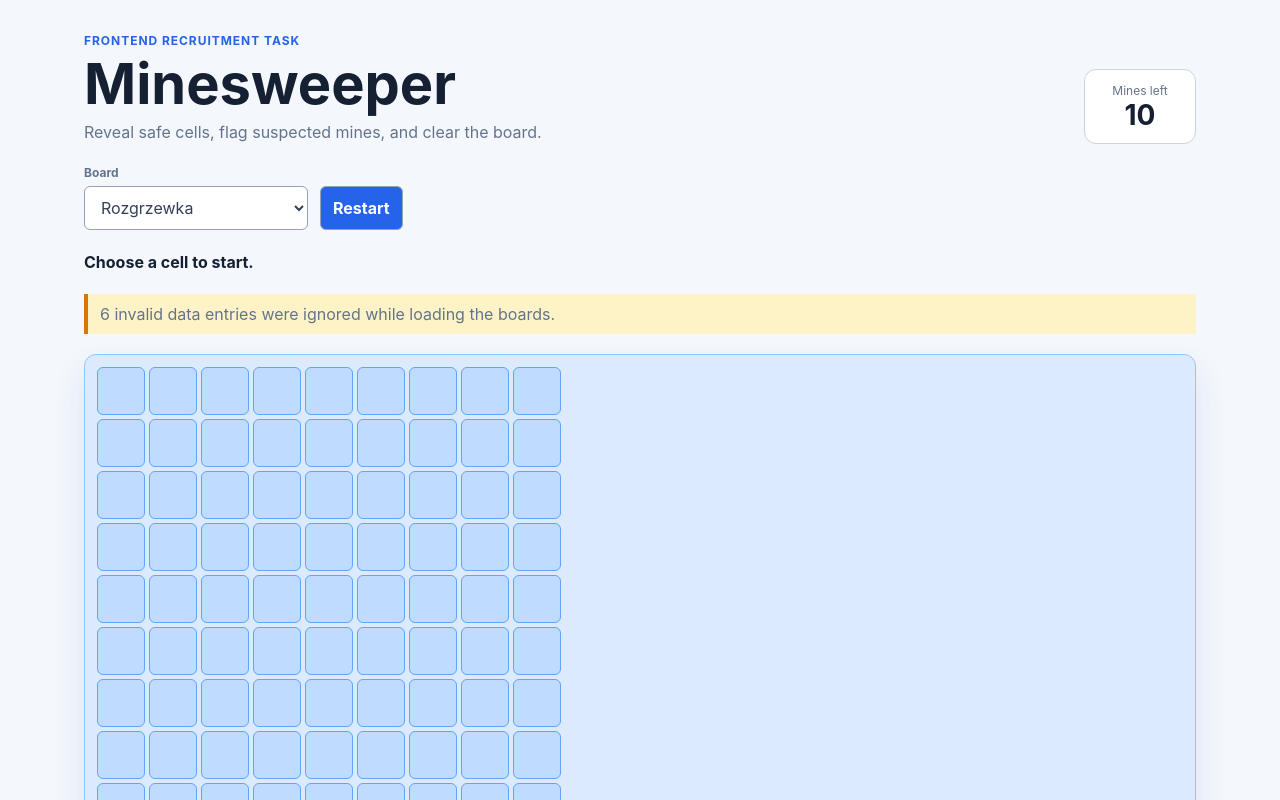
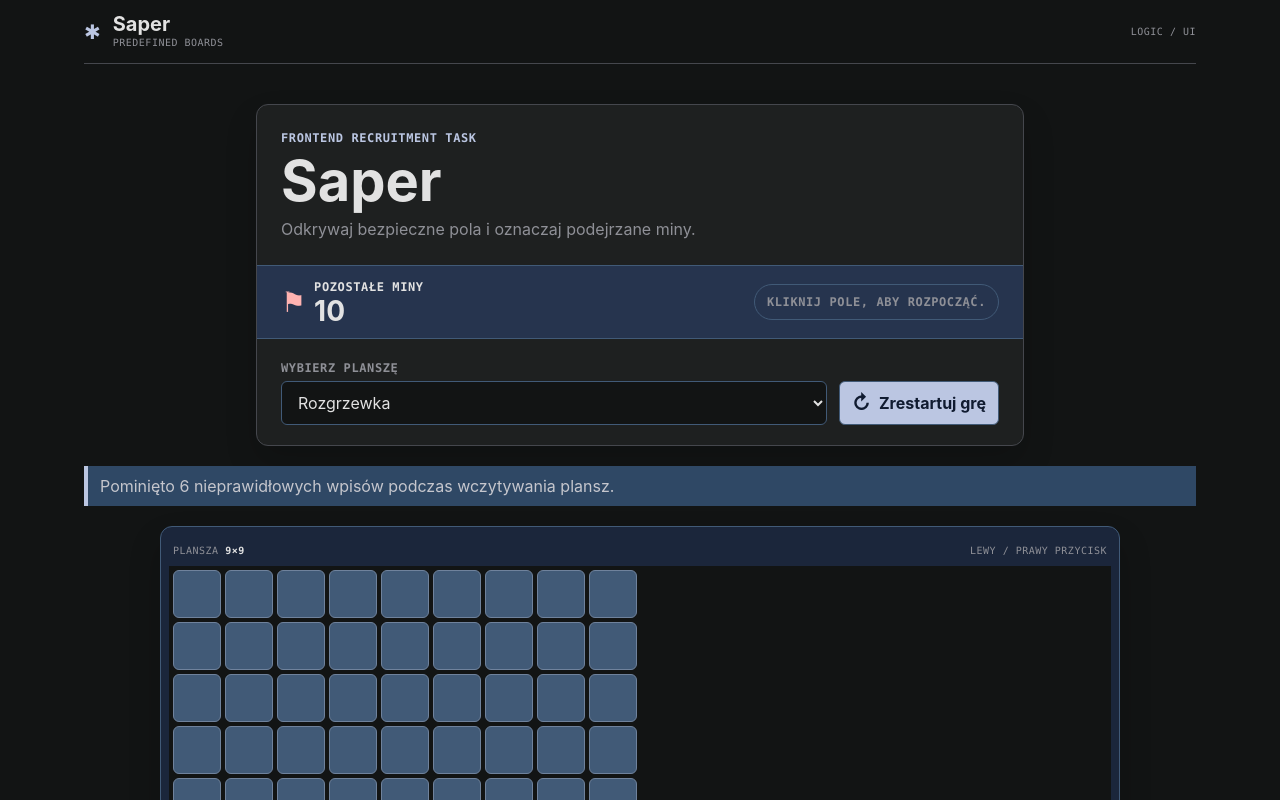
Before and after one commit to KosteckHD/Interia_zadanie_rekrutacyjne, a React (Vite) app: page / in a window 1280 px wide. Shown: the top 800 px of the page. Built offline with nearby package versions, Linux system fonts and the light colour scheme.

Commit message:
style: adapt Stitch visual direction

```diff
--- a/src/components/Board/Board.scss
+++ b/src/components/Board/Board.scss
@@ -3,14 +3,57 @@
   border: var(--border-width) solid var(--color-board-border);
   border-radius: var(--radius-medium);
   box-shadow: var(--shadow-board);
+  margin: var(--space-zero) auto;
+  max-width: var(--size-board-max);
+  overflow: hidden;
+  padding: var(--space-2);
+  width: 100%;
+}
+
+.board__header {
+  align-items: center;
+  color: var(--color-text-muted);
+  display: flex;
+  font-family: var(--font-family-mono);
+  font-size: var(--font-size-caption);
+  justify-content: space-between;
+  letter-spacing: var(--letter-spacing-mono);
+  padding: var(--space-2) var(--space-1);
+}
+
+.board__header strong {
+  color: var(--color-heading);
+}
+
+.board__scroll {
   max-width: 100%;
-  overflow: auto;
-  padding: var(--space-3);
+  overflow-x: auto;
+  padding-bottom: var(--space-2);
 }
 
 .board__grid {
+  background: var(--color-background);
   display: grid;
   gap: var(--space-1);
   grid-template-columns: repeat(var(--board-columns), var(--size-cell));
   min-width: max-content;
+  padding: var(--space-1);
 }
+
+.board__scroll::-webkit-scrollbar {
+  height: var(--space-2);
+}
+
+.board__scroll::-webkit-scrollbar-track {
+  background: var(--color-surface-low);
+  border-radius: var(--radius-small);
+}
+
+.board__scroll::-webkit-scrollbar-thumb {
+  background: var(--color-surface-border);
+  border-radius: var(--radius-small);
+}
+
+.board__scroll::-webkit-scrollbar-thumb:hover {
+  background: var(--color-text-muted);
+}
--- a/src/components/Board/Board.tsx
+++ b/src/components/Board/Board.tsx
@@ -13,7 +13,12 @@ export function Board({ board, onReveal, onToggleFlag }: BoardProps) {
   const boardStyle = { '--board-columns': board.width } as CSSProperties
 
   return (
-    <section aria-label="Minesweeper board" className="board">
+    <section aria-label="Plansza sapera" className="board">
+      <div className="board__header">
+        <span>PLANSZA <strong>{board.width}&times;{board.height}</strong></span>
+        <span>LEWY / PRAWY PRZYCISK</span>
+      </div>
+      <div className="board__scroll">
         <div className="board__grid" style={boardStyle}>
           {board.cells.map((cell, index) => (
             <Cell
@@ -26,6 +31,7 @@ export function Board({ board, onReveal, onToggleFlag }: BoardProps) {
             />
           ))}
         </div>
+      </div>
     </section>
   )
 }
--- a/src/components/Cell/Cell.scss
+++ b/src/components/Cell/Cell.scss
@@ -13,13 +13,14 @@
   justify-content: center;
   min-width: var(--size-cell-min);
   padding: var(--space-zero);
-  transition: background-color var(--transition-fast), border-color var(--transition-fast);
+  transition: background-color var(--transition-fast), border-color var(--transition-fast), transform var(--transition-fast);
   user-select: none;
   width: var(--size-cell);
 }
 
 .board__cell:hover {
   background: var(--color-cell-hover);
+  transform: translateY(calc(var(--space-zero) - var(--border-width)));
 }
 
 .board__cell:focus-visible {
@@ -35,6 +36,7 @@
 
 .board__cell--revealed:hover {
   background: var(--color-cell-revealed);
+  transform: none;
 }
 
 .board__cell--flagged {
--- a/src/components/Cell/Cell.tsx
+++ b/src/components/Cell/Cell.tsx
@@ -12,27 +12,29 @@ type CellProps = {
 
 function getCellLabel(cell: CellModel, gameState: Board['state']): string {
   if (cell.flagged) {
-    return 'Flagged cell'
+    return 'Oflagowane pole'
   }
 
   if (cell.mine && (cell.revealed || gameState === 'lost')) {
-    return 'Mine'
+    return 'Mina'
   }
 
   if (!cell.revealed) {
-    return 'Hidden cell'
+    return 'Zakryte pole'
   }
 
-  return cell.adjacent > 0 ? `Revealed cell with ${cell.adjacent} adjacent mines` : 'Empty revealed cell'
+  return cell.adjacent > 0
+    ? `Odkryte pole z ${cell.adjacent} sąsiednimi minami`
+    : 'Puste odkryte pole'
 }
 
 function getCellContent(cell: CellModel, gameState: Board['state']): string {
   if (cell.flagged) {
-    return '⚑'
+    return String.fromCodePoint(9873)
   }
 
   if (cell.mine && (cell.revealed || gameState === 'lost')) {
-    return '✹'
+    return String.fromCodePoint(10033)
   }
 
   return cell.revealed && cell.adjacent > 0 ? String(cell.adjacent) : ''
--- a/src/components/Game/Game.scss
+++ b/src/components/Game/Game.scss
@@ -5,23 +5,77 @@
   margin: var(--space-zero) auto;
   max-width: var(--size-content-max);
   min-height: var(--size-viewport-min);
-  padding: var(--space-8) var(--space-5);
+  padding: var(--space-zero) var(--space-5) var(--space-8);
+}
+
+.game__topbar {
+  align-items: center;
+  border-bottom: var(--border-width) solid var(--color-surface-border);
+  display: flex;
+  height: var(--size-topbar-height);
+  justify-content: space-between;
+}
+
+.game__brand {
+  align-items: center;
+  display: flex;
+  gap: var(--space-3);
+}
+
+.game__brand-mark {
+  color: var(--color-accent);
+  font-size: var(--font-size-brand);
+  line-height: var(--line-height-tight);
+}
+
+.game__brand-name,
+.game__brand-caption {
+  margin: var(--space-zero);
+}
+
+.game__brand-name {
+  color: var(--color-heading);
+  font-size: var(--font-size-brand);
+  font-weight: var(--font-weight-bold);
+  line-height: var(--line-height-tight);
+}
+
+.game__brand-caption,
+.game__brand-meta,
+.game__eyebrow,
+.game__counter-label,
+.game__footer {
+  font-family: var(--font-family-mono);
+  letter-spacing: var(--letter-spacing-mono);
+  text-transform: uppercase;
+}
+
+.game__brand-caption,
+.game__brand-meta {
+  color: var(--color-text-muted);
+  font-size: var(--font-size-caption);
+}
+
+.game__panel {
+  background: var(--color-surface);
+  border: var(--border-width) solid var(--color-panel-border);
+  border-radius: var(--radius-medium);
+  box-shadow: var(--shadow-panel);
+  margin: var(--space-5) auto var(--space-zero);
+  max-width: var(--size-panel-max);
+  overflow: hidden;
+  width: 100%;
 }
 
 .game__header {
-  align-items: end;
-  display: flex;
-  gap: var(--space-5);
-  justify-content: space-between;
+  padding: var(--space-6);
 }
 
 .game__eyebrow {
   color: var(--color-accent);
   font-size: var(--font-size-label);
   font-weight: var(--font-weight-bold);
-  letter-spacing: var(--letter-spacing-wide);
   margin: var(--space-zero);
-  text-transform: uppercase;
 }
 
 .game__title {
@@ -36,44 +90,81 @@
   margin: var(--space-zero);
 }
 
+.game__telemetry {
+  align-items: center;
+  background: var(--color-telemetry-background);
+  border-bottom: var(--border-width) solid var(--color-telemetry-border);
+  border-top: var(--border-width) solid var(--color-telemetry-border);
+  display: flex;
+  gap: var(--space-4);
+  justify-content: space-between;
+  padding: var(--space-3) var(--space-6);
+}
+
 .game__counter {
   align-items: center;
-  background: var(--color-counter-background);
-  border: var(--border-width) solid var(--color-counter-border);
-  border-radius: var(--radius-medium);
   display: flex;
-  flex-direction: column;
+  gap: var(--space-2);
   min-width: var(--size-counter-width);
-  padding: var(--space-3);
+}
+
+.game__counter-icon {
+  color: var(--color-status-lost);
+  font-size: var(--font-size-counter);
+  line-height: var(--line-height-tight);
 }
 
 .game__counter-label {
-  color: var(--color-text-muted);
+  color: var(--color-heading);
+  display: block;
   font-size: var(--font-size-label);
+  font-weight: var(--font-weight-bold);
 }
 
 .game__counter-value {
   color: var(--color-heading);
+  display: block;
   font-size: var(--font-size-counter);
   line-height: var(--line-height-tight);
 }
 
-.game__status,
+.game__status {
+  border: var(--border-width) solid var(--color-telemetry-border);
+  border-radius: var(--radius-pill);
+  color: var(--color-status-idle);
+  font-family: var(--font-family-mono);
+  font-size: var(--font-size-label);
+  font-weight: var(--font-weight-bold);
+  letter-spacing: var(--letter-spacing-mono);
+  margin: var(--space-zero);
+  max-width: 55%;
+  padding: var(--space-2) var(--space-3);
+  text-align: center;
+  text-transform: uppercase;
+}
+
+.game__status--playing {
+  color: var(--color-status-playing);
+}
+
+.game__status--won {
+  color: var(--color-status-won);
+}
+
+.game__status--lost {
+  color: var(--color-status-lost);
+}
+
 .game__notice,
 .game__empty,
 .game__footer {
   margin: var(--space-zero);
 }
 
-.game__status {
-  color: var(--color-heading);
-  font-weight: var(--font-weight-bold);
-}
-
 .game__notice {
   background: var(--color-notice-background);
   border-left: var(--notice-border-width) solid var(--color-notice-border);
-  color: var(--color-text-muted);
+  color: var(--color-text);
   padding: var(--space-2) var(--space-3);
 }
 
@@ -94,4 +185,5 @@
 .game__footer {
   color: var(--color-text-muted);
   font-size: var(--font-size-small);
+  text-align: center;
 }
--- a/src/components/Game/Game.tsx
+++ b/src/components/Game/Game.tsx
@@ -13,26 +13,34 @@ type GameProps = {
 
 function getStatusLabel(board: BoardModel | null, isLoading: boolean, loadError: string | null): string {
   if (loadError) {
-    return loadError
+    return 'Nie udało się wczytać plansz.'
   }
 
   if (isLoading) {
-    return 'Loading board data...'
+    return 'Wczytywanie plansz...'
   }
 
   if (!board) {
-    return 'No playable board is available.'
+    return 'Brak dostępnej planszy.'
   }
 
   if (board.state === 'won') {
-    return 'You won!'
+    return 'Wygrana!'
   }
 
   if (board.state === 'lost') {
-    return 'Game over. Mines are shown.'
+    return 'Przegrana — miny zostały odkryte.'
   }
 
-  return board.state === 'idle' ? 'Choose a cell to start.' : 'Game in progress.'
+  return board.state === 'idle' ? 'Kliknij pole, aby rozpocząć.' : 'Gra w toku.'
+}
+
+function getStatusModifier(board: BoardModel | null): string {
+  if (!board) {
+    return 'idle'
+  }
+
+  return board.state
 }
 
 export function Game({ levels, dataIssues, loadError, isLoading }: GameProps) {
@@ -73,17 +81,38 @@ export function Game({ levels, dataIssues, loadError, isLoading }: GameProps) {
 
   return (
     <main className="game">
+      <header className="game__topbar">
+        <div className="game__brand">
+          <span aria-hidden="true" className="game__brand-mark">&#10033;</span>
+          <div>
+            <p className="game__brand-name">Saper</p>
+            <p className="game__brand-caption">PREDEFINED BOARDS</p>
+          </div>
+        </div>
+        <span className="game__brand-meta">LOGIC / UI</span>
+      </header>
+
+      <section className="game__panel">
         <header className="game__header">
           <div>
             <p className="game__eyebrow">Frontend recruitment task</p>
-          <h1 className="game__title">Minesweeper</h1>
-          <p className="game__description">Reveal safe cells, flag suspected mines, and clear the board.</p>
+            <h1 className="game__title">Saper</h1>
+            <p className="game__description">Odkrywaj bezpieczne pola i oznaczaj podejrzane miny.</p>
           </div>
+        </header>
+
+        <div className="game__telemetry">
           <div className="game__counter" aria-live="polite">
-          <span className="game__counter-label">Mines left</span>
+            <span aria-hidden="true" className="game__counter-icon">&#9873;</span>
+            <div>
+              <span className="game__counter-label">POZOSTAŁE MINY</span>
               <strong className="game__counter-value">{remainingMines}</strong>
             </div>
-      </header>
+          </div>
+          <p aria-live="polite" className={`game__status game__status--${getStatusModifier(currentBoard)}`}>
+            {getStatusLabel(currentBoard, isLoading, loadError)}
+          </p>
+        </div>
 
         <GameControls
           levels={levels}
@@ -91,14 +120,11 @@ export function Game({ levels, dataIssues, loadError, isLoading }: GameProps) {
           onLevelChange={handleLevelChange}
           onRestart={handleRestart}
         />
-
-      <p aria-live="polite" className="game__status">
-        {getStatusLabel(currentBoard, isLoading, loadError)}
-      </p>
+      </section>
 
       {dataIssues.length > 0 ? (
         <p className="game__notice" role="status">
-          {dataIssues.length} invalid data entries were ignored while loading the boards.
+          Pominięto {dataIssues.length} nieprawidłowych wpisów podczas wczytywania plansz.
         </p>
       ) : null}
 
@@ -106,12 +132,12 @@ export function Game({ levels, dataIssues, loadError, isLoading }: GameProps) {
         <Board board={currentBoard} onReveal={handleReveal} onToggleFlag={handleToggleFlag} />
       ) : (
         <div className="game__empty">
-          Add <code>public/saper-plansze.json</code> to load the predefined boards.
+          Dodaj <code>public/saper-plansze.json</code>, aby wczytać plansze.
         </div>
       )}
 
       <footer className="game__footer">
-        Left click reveals a cell. Right click toggles a flag.
+        Lewy przycisk myszy odkrywa pole <span aria-hidden="true">·</span> prawy przycisk ustawia lub usuwa flagę
       </footer>
     </main>
   )
--- a/src/components/GameControls/GameControls.scss
+++ b/src/components/GameControls/GameControls.scss
@@ -3,18 +3,24 @@
   display: flex;
   flex-wrap: wrap;
   gap: var(--space-3);
+  justify-content: space-between;
+  padding: var(--space-5) var(--space-6);
 }
 
 .game-controls__field {
   display: flex;
+  flex: 1 1 var(--size-select-width);
   flex-direction: column;
   gap: var(--space-1);
+  min-width: 0;
 }
 
 .game-controls__label {
   color: var(--color-text-muted);
+  font-family: var(--font-family-mono);
   font-size: var(--font-size-label);
   font-weight: var(--font-weight-bold);
+  letter-spacing: var(--letter-spacing-mono);
 }
 
 .game-controls__select,
@@ -28,19 +34,30 @@
 
 .game-controls__select {
   background: var(--color-control-background);
-  color: var(--color-text);
-  min-width: var(--size-select-width);
+  color: var(--color-heading);
+  min-width: 0;
+  width: 100%;
 }
 
 .game-controls__restart {
+  align-items: center;
   background: var(--color-accent);
   color: var(--color-accent-text);
   cursor: pointer;
+  display: inline-flex;
   font-weight: var(--font-weight-bold);
+  gap: var(--space-2);
+  justify-content: center;
+  white-space: nowrap;
 }
 
 .game-controls__restart:hover {
   background: var(--color-accent-hover);
+}
+
+.game-controls__restart-mark {
+  font-size: var(--font-size-brand);
+  line-height: var(--line-height-tight);
 }
 
 .game-controls__select:focus-visible,
--- a/src/components/GameControls/GameControls.tsx
+++ b/src/components/GameControls/GameControls.tsx
@@ -22,14 +22,14 @@ export function GameControls({
   return (
     <div className="game-controls">
       <label className="game-controls__field">
-        <span className="game-controls__label">Board</span>
+        <span className="game-controls__label">WYBIERZ PLANSZĘ</span>
         <select
           className="game-controls__select"
           disabled={levels.length === 0}
           value={selectedLevelId}
           onChange={handleLevelChange}
         >
-          {levels.length === 0 ? <option value="">No boards available</option> : null}
+          {levels.length === 0 ? <option value="">Brak plansz</option> : null}
           {levels.map((level) => (
             <option key={level.id} value={level.id}>
               {level.name}
@@ -38,7 +38,8 @@ export function GameControls({
         </select>
       </label>
       <button className="game-controls__restart" type="button" onClick={onRestart}>
-        Restart
+        <span aria-hidden="true" className="game-controls__restart-mark">&#8635;</span>
+        Zrestartuj grę
       </button>
     </div>
   )
--- a/src/styles/_variables.scss
+++ b/src/styles/_variables.scss
@@ -1,72 +1,92 @@
 :root {
-  --color-background: #f4f7fb;
-  --color-heading: #162033;
-  --color-text: #334155;
-  --color-text-muted: #64748b;
-  --color-accent: #2563eb;
-  --color-accent-hover: #1d4ed8;
-  --color-accent-text: #ffffff;
-  --color-focus: #f59e0b;
-  --color-board-background: #dbeafe;
-  --color-board-border: #93c5fd;
-  --color-cell-hidden: #bfdbfe;
-  --color-cell-hover: #93c5fd;
-  --color-cell-revealed: #eff6ff;
-  --color-cell-revealed-border: #bfdbfe;
-  --color-cell-border: #60a5fa;
-  --color-cell-text: #1e3a8a;
-  --color-mine: #fecaca;
-  --color-mine-text: #991b1b;
-  --color-flag: #b91c1c;
-  --color-counter-background: #ffffff;
-  --color-counter-border: #cbd5e1;
-  --color-control-background: #ffffff;
-  --color-control-border: #94a3b8;
-  --color-panel-background: #ffffff;
-  --color-panel-border: #94a3b8;
-  --color-notice-background: #fef3c7;
-  --color-notice-border: #d97706;
-  --color-number-1: #1d4ed8;
-  --color-number-2: #15803d;
-  --color-number-3: #b91c1c;
-  --color-number-4: #6d28d9;
-  --color-number-5: #9a3412;
-  --color-number-6: #0f766e;
-  --color-number-7: #111827;
-  --color-number-8: #475569;
+  --color-background: #121414;
+  --color-heading: #e2e2e2;
+  --color-text: #c5c6cd;
+  --color-text-muted: #8f9097;
+  --color-accent: #bbc6e2;
+  --color-accent-hover: #d7e2ff;
+  --color-accent-text: #101b30;
+  --color-focus: #ffb3b1;
+  --color-surface: #1e2020;
+  --color-surface-low: #1a1c1c;
+  --color-surface-high: #282a2b;
+  --color-surface-highest: #333535;
+  --color-surface-border: #45474d;
+  --color-primary-container: #1b263b;
+  --color-secondary-container: #2f4865;
+  --color-telemetry-background: #26344e;
+  --color-telemetry-border: #415a77;
+  --color-board-background: #1b263b;
+  --color-board-border: #415a77;
+  --color-cell-hidden: #415a77;
+  --color-cell-hover: #526f8d;
+  --color-cell-revealed: #121414;
+  --color-cell-revealed-border: #45474d;
+  --color-cell-border: #6f829c;
+  --color-cell-text: #d1e4ff;
+  --color-mine: #55000c;
+  --color-mine-text: #ffb3b1;
+  --color-flag: #fe4b55;
+  --color-control-background: #121414;
+  --color-control-border: #415a77;
+  --color-panel-background: #1e2020;
+  --color-panel-border: #45474d;
+  --color-notice-background: #2f4865;
+  --color-notice-border: #bbc6e2;
+  --color-status-idle: #8f9097;
+  --color-status-playing: #bbc6e2;
+  --color-status-won: #afc9ea;
+  --color-status-lost: #ffb3b1;
+  --color-number-1: #828da7;
+  --color-number-2: #afc9ea;
+  --color-number-3: #fe4b55;
+  --color-number-4: #d1e4ff;
+  --color-number-5: #ffb3b1;
+  --color-number-6: #9eb7d8;
+  --color-number-7: #e2e2e2;
+  --color-number-8: #8f9097;
   --space-zero: 0;
   --space-1: 0.25rem;
   --space-2: 0.5rem;
   --space-3: 0.75rem;
+  --space-4: 1rem;
   --space-5: 1.25rem;
   --space-6: 1.5rem;
+  --space-7: 1.75rem;
   --space-8: 2rem;
   --size-page-min: 20rem;
   --size-viewport-min: 100svh;
   --size-cell: clamp(2rem, 7vw, 3rem);
   --size-cell-min: 2rem;
   --size-content-max: 72rem;
-  --size-counter-width: 7rem;
+  --size-panel-max: 48rem;
+  --size-board-max: 60rem;
+  --size-topbar-height: 4rem;
   --size-control-height: 2.75rem;
   --size-select-width: 14rem;
+  --size-counter-width: 10rem;
   --font-family: Inter, ui-sans-serif, system-ui, sans-serif;
   --font-family-mono: ui-monospace, SFMono-Regular, Consolas, monospace;
   --font-size-small: 0.875rem;
   --font-size-label: 0.75rem;
+  --font-size-caption: 0.625rem;
   --font-size-title: clamp(2rem, 6vw, 3.5rem);
+  --font-size-brand: 1.25rem;
   --font-size-counter: 1.75rem;
   --font-size-cell: 1.125rem;
   --font-weight-bold: 700;
   --line-height-body: 1.5;
   --line-height-tight: 1.1;
   --letter-spacing-wide: 0.08em;
+  --letter-spacing-mono: 0.05em;
   --border-width: 1px;
   --notice-border-width: 0.25rem;
   --focus-width: 0.1875rem;
   --focus-offset: 0.125rem;
   --radius-small: 0.375rem;
   --radius-medium: 0.75rem;
-  --shadow-board: 0 1rem 2rem rgb(37 99 235 / 0.12);
+  --radius-pill: 999px;
+  --shadow-board: 0 1rem 2rem rgb(0 0 0 / 0.2);
+  --shadow-panel: 0 1rem 2rem rgb(0 0 0 / 0.16);
   --transition-fast: 120ms ease;
-  --breakpoint-small: 40rem;
 }
--- a/src/styles/global.scss
+++ b/src/styles/global.scss
@@ -20,6 +20,11 @@ body {
   min-width: var(--size-page-min);
 }
 
+::selection {
+  background: var(--color-accent);
+  color: var(--color-accent-text);
+}
+
 button,
 select {
   font: inherit;
```
Lines whose indentation alone changed are shown as unchanged.
